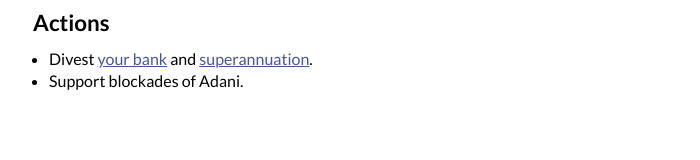
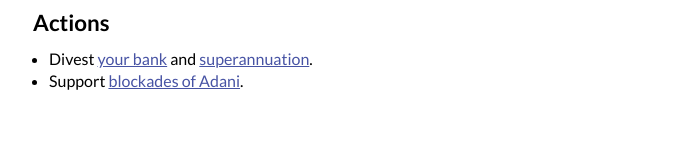
Before and after one commit to isaacwilliams/not-good-enough-web, a Gatsby site: page /038-climate-technology/ in a window 1280 px wide. Shown: the part 1237-1397 px from the top of the page, without its empty margins (287-987 px from the left). Built offline with nearby package versions, Linux system fonts and the light colour scheme; Gatsby itself is replaced by a stand-in of ours.

Commit message:
Link to wanganjagalingou defense fund

```diff
--- a/content/episodes/038-climate-technology/index.md
+++ b/content/episodes/038-climate-technology/index.md
@@ -38,4 +38,4 @@ fileLink: "https://mcdn.podbean.com/mf/web/zny52q/38-climate-02.mp3"
 ## Actions
 
 - Divest [your bank](https://www.marketforces.org.au/info/compare-bank-table/) and [superannuation](https://www.marketforces.org.au/superfunds/).
-- Support blockades of Adani.
+- Support [blockades of Adani](https://wanganjagalingou.com.au/donate/).
```
